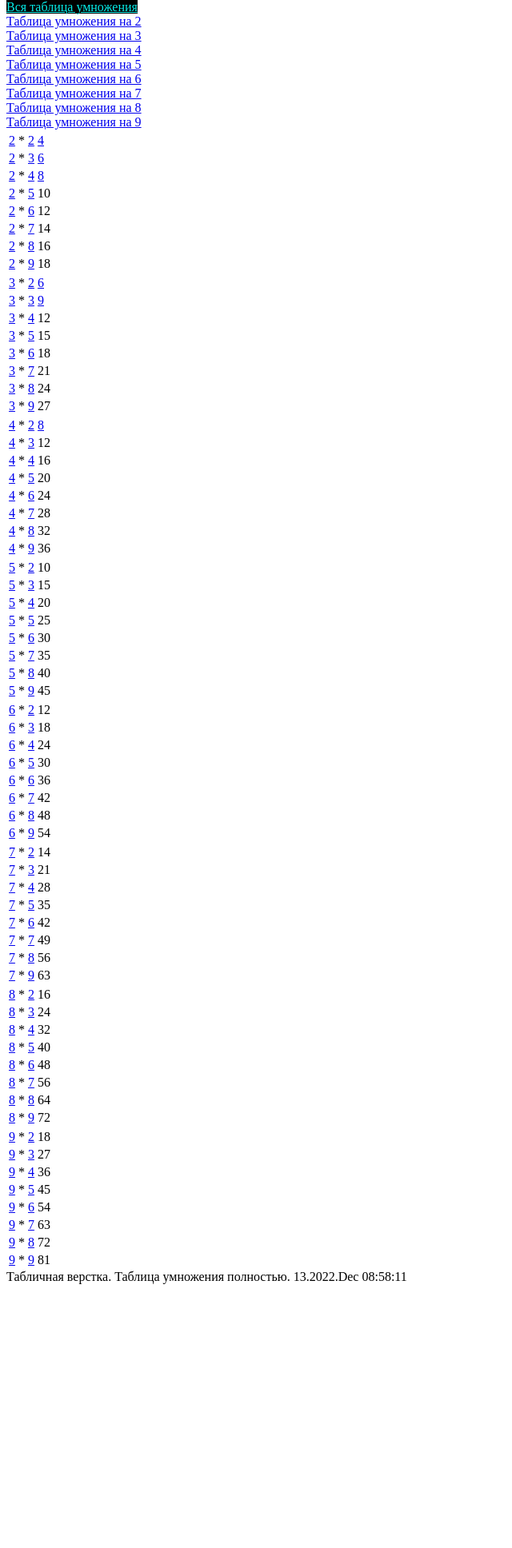
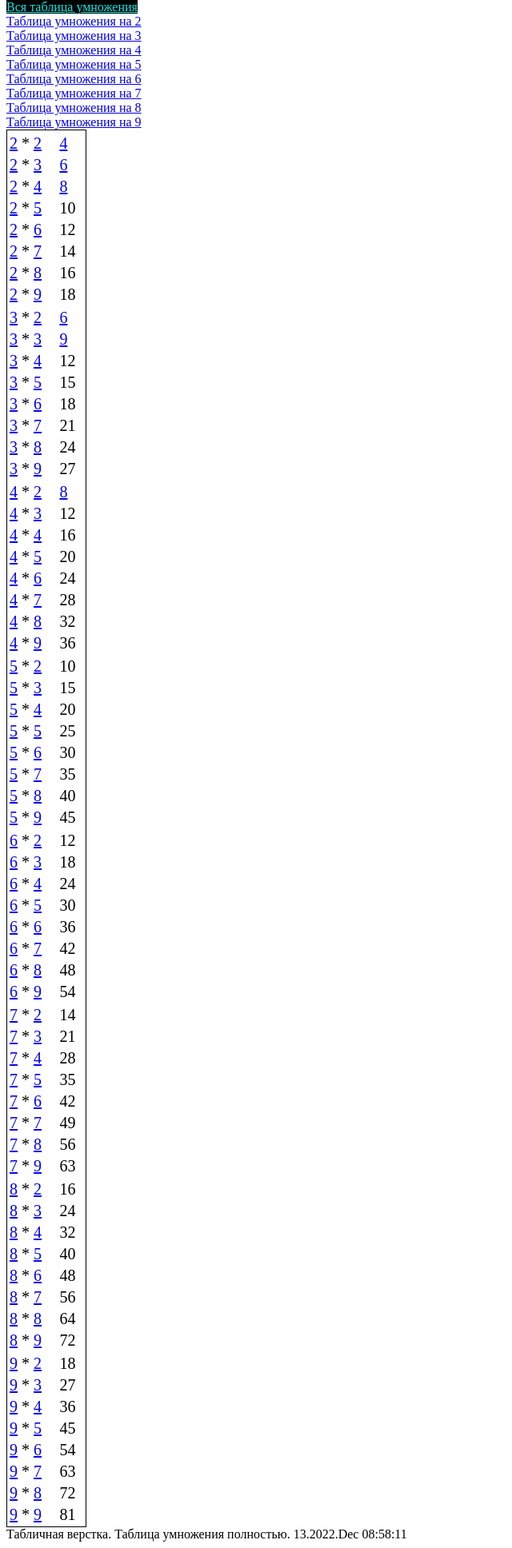
Before and after one commit to NikitfKorneev/lab11, a PHP site: page / in a window 1280 px wide. Shown: the part 26-1962 px from the top of the page at 80% size, without its empty margins (0-640 px from the left). Before the commit the page ends 1632 px from the top, so only its background shows below. Run offline with PHP 8.4, Linux system fonts and the light colour scheme.

Commit message:
Add files via upload

```diff
--- a/web_lab11-main/index.php
+++ b/web_lab11-main/index.php
@@ -9,7 +9,7 @@
 
 <body>
     <header>
-        <div id=”main_menu”><?php
+        <div id="main_menu"><?php
             echo '<a href=?html_type=TABLE'; // начало ссылки ТАБЛИЧНАЯ ФОРМА
             if(isset($_GET['content']) ) // если параметр content был передан в скрипт
                 echo '&content='.$_GET['content']; // добавляем в ссылку второй параметр
@@ -30,8 +30,8 @@
         ?></div>
     </header>
     <main>
-    <div id=”product_menu”><?php
-        echo '<a href=/'; // начало ссылки ВСЯ ТАБЛИЦА УМНОЖНЕНИЯ
+    <div id="product_menu"><?php
+        echo '<a href=/ '; // начало ссылки ВСЯ ТАБЛИЦА УМНОЖНЕНИЯ
         if(isset($_GET['html_type']) )
                 echo '?html_type='.$_GET['html_type'];
         if( !isset($_GET['content']) ) // если в скрипт НЕ был передан параметр content
@@ -63,7 +63,7 @@ function outTableForm()
     // если параметр content не был передан в программу
     if( !isset($_GET['content']) )
         {
-        echo '<table class="tdRow">';
+        echo '<table class="allForm">';
         for($i=2; $i<10; $i++) // цикл со счетчиком от 2 до 9
             {
             echo '<tr>'; // оформляем таблицу в табличной форме
@@ -81,6 +81,8 @@ function outTableForm()
             echo '</table>';
         }
 }
+
+
 // функция ВЫВОДИТ ТАБЛИЦУ УМНОЖЕНИЯ В БЛОЧНОЙ ФОРМЕ
 function outDivForm ()
 {
@@ -89,7 +91,7 @@ function outDivForm ()
         {
         for($i=2; $i<10; $i++) // цикл со счетчиком от 2 до 9
             {
-            echo '<div class="blockForm">'; // оформляем таблицу в блочной форме
+            echo '<div class="allForm">'; // оформляем таблицу в блочной форме
             outRow( $i ); // вызывем функцию, формирующую содержание
             // столбца умножения на $i (на 4, если $i==4)
             echo '</div>';
@@ -110,16 +112,13 @@ function outRow ( $n )
     for($i=2; $i<=9; $i++) // цикл со счетчиком от 2 до 9.
     {
         if($i*$n <= 9){
+
             echo '<a href=?content='.$n.'>'.$n.'</a> x <a href=?content='.$i.'>'.$i.'</a> = <a href=?content='.($i*$n).'>'.($i*$n).'</a><br>'; // выводим строку столбца с тегом
         }
         else{
             echo '<a href=?content='.$n.'>'.$n.'</a> x <a href=?content='.$i.'>'.$i.'</a> = '.($i*$n).'<br>'; // выводим строку столбца с тегом
         }
     }
-    /*
-        echo outNumAsLink($n).'x'.outNumAsLink($i).'='.
-            outNumAsLink($i*$n).'<br>';
-            */
 }
 
 
@@ -136,8 +135,6 @@ function outRowtd ( $n )
         }
     }
 }
-
-
 ?>
 
     </main>
@@ -154,5 +151,4 @@ function outRowtd ( $n )
     echo $s.date('d.Y.M h:i:s'); ?>
     </footer>
 </body>
-
 </html>
--- a/web_lab11-main/style.css
+++ b/web_lab11-main/style.css
@@ -21,3 +21,11 @@
     margin-top: -180px;
     margin-left: 300px;
 }
+
+.allForm{
+    border: 2px;
+    font-size: 20px;
+    width: 100px;
+    border: 1px solid rgb(0, 0, 0);
+
+}
```
